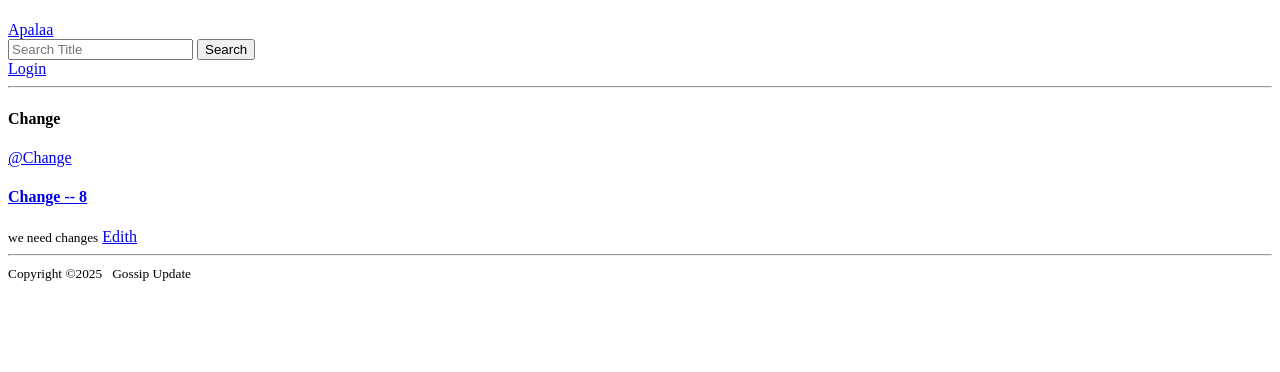
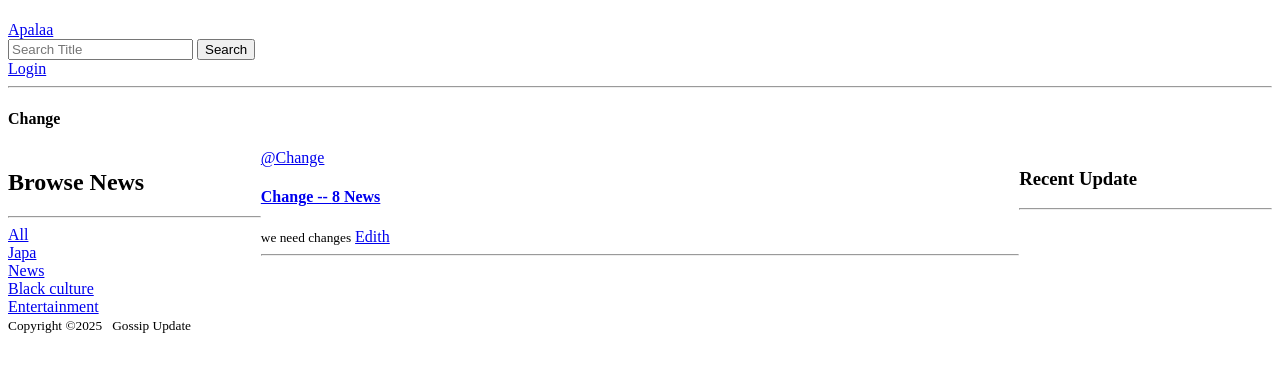
Before and after one commit to JohnEko/apalaa, a Django app: page /user-profile/3/ in a window 1280 px wide. Shown: the top 372 px of the page. Run offline with Django 5.2, Linux system fonts and the light colour scheme; data comes from the database, SQL or seed files in the repository; both versions use the stored data as it was after the commit.

Commit message:
Newly commit for rendering dofferent ruote

```diff
--- a/blog/views.py
+++ b/blog/views.py
@@ -75,15 +75,18 @@ def home(request):
     post_details = Post.objects.filter(
         Q(title__icontains=q) |
         Q(created_at__icontains=q) |
-        Q(content__icontains=q)
+        Q(content__icontains=q) |
+        Q(category__name__icontains=q)
         )
+    category = Category.objects.all()
     user_comments = Comment.objects.all()
     post_count = post_details.count() #count the number of post in the blog
     news_comments = Comment.objects.filter(Q(content__icontains=q)) #This will help to see people you follow comments
     context ={"post_details" : post_details,
               "user_comments" : user_comments,
               "post_count" : post_count,
-              "news_comments" : news_comments
+              "news_comments" : news_comments,
+              "category": category
               }
     return render(request, 'apalaa/home.html', context=context)
 
@@ -122,9 +125,15 @@ def news(request, pk):
 def userProfile(request, pk):
     user = User.objects.get(id=pk)
     post_details = user.post_set.all() #Check each post by the specific user profile using from the POST MODEL ON VIEWS
+    news_comments = user.comment_set.all()#Check each post by the specific user profile using from the POST MODEL ON VIEWS
+    user_comments = Comment.objects.all() # Can also get all the user comments
+    category = Category.objects.all()
     context = {'user': user,
-               'post_details': post_details
-               }
+               'post_details': post_details,
+               'news_comments' : news_comments,
+               'comments': user_comments,
+               'category' : category
+              }
     return render(request, 'apalaa/user_profile.html', context)
 
 
--- a/template/apalaa/feed_component.html
+++ b/template/apalaa/feed_component.html
@@ -4,8 +4,9 @@
         <div>
             <a href="{% url 'profile' post_detail.author.id %}">@{{post_detail.author}}</span>
 
-            <h4>{{post_detail.author}} -- <a href="{% url 'news' post_detail.id%}">{{post_detail.id}}</a></h4>
+            <h4>{{post_detail.author}} -- <a href="{% url 'news' post_detail.id%}">{{post_detail.id}} {{post_detail.category}}</a></h4>
             <small>{{post_detail.content}}</small>
+
             <!-- Hide the delete and update if user not host -->
 
             <a href="{% url 'update' post_detail.id %}">Edith</a>
--- a/template/apalaa/topics_component.html
+++ b/template/apalaa/topics_component.html
@@ -1,13 +1,18 @@
 <h2>Browse News</h2>
 <hr>
 <div>
-    <!-- This will help us to get all the user value and comments on the homepage   -->
+        <div>
+            <!-- This will help us to get back to the main page   -->
         <a href="{% url 'home' %}">All</a>
         </div>
             <!-- searching for the user who posted the news   -->
-{% for user in user_comments%}
+
+        </div>
+        {% for user in category %}
+
         <div>
+
             <!-- this will get a specific user post send by the user to the homepage and get the user post -->
-    <a href="{% url 'home' %}?q={{user.post}}">{{user.user}}</a>
+            <a href="{% url 'home' %}?q={{user.name}}">{{user.name}}</a>
         </div>
 {% endfor %}
--- a/template/apalaa/user_profile.html
+++ b/template/apalaa/user_profile.html
@@ -4,9 +4,23 @@
 {% block content %}
 <h4>{{user.username}}</h4>
 
+<style>
+    .profile-container{
+        display: grid;
+        grid-template-columns: 1fr 3fr 1fr;
 
-<div>
+    }
+
+</style>
+
+
+<div class="profile-container">
+
+
+
     <div>
+
+        {% include 'apalaa/topics_component.html' %}
 
     </div>
 
@@ -14,9 +28,13 @@
     <div>
 
         {% include 'apalaa/feed_component.html' %}
+
     </div>
 
     <div>
+
+        {% include 'apalaa/user_activities.html' %}
+
 
 
     </div>
```
Also changed, not shown: db.sqlite3. Lines whose indentation alone changed are shown as unchanged.
